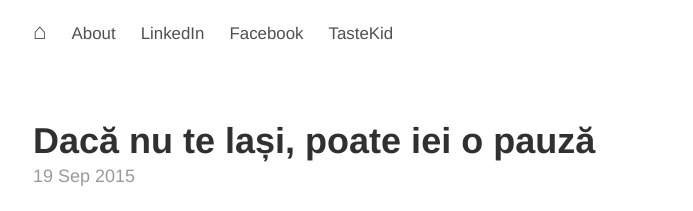
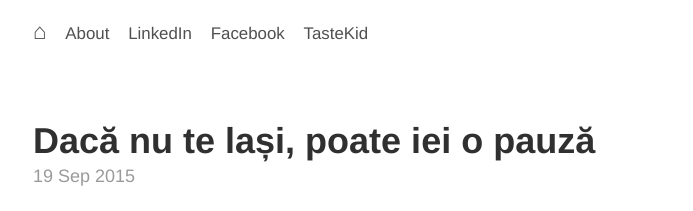
Before and after one commit to aoghina/aoghina.github.io, a Jekyll site: the page built from index.html, in a window 1280 px wide. Shown: the top 211 px of the page, without its empty margins (292-985 px from the left). Built offline with Jekyll 4.4.1, drawn with Linux system fonts in a browser that asks for light colours; the list of posts is cut into pages by our own code.

Commit message:
Update header

```diff
--- a/_layouts/default.html
+++ b/_layouts/default.html
@@ -11,7 +11,7 @@
         <h3 class="masthead-title">
           <a href="{{ site.baseurl }}/" title="Home">⌂</a>
           {% for page in site.pages_list %}
-            &nbsp;&nbsp;
+            &nbsp;
             <small><a href="{{ page[1]  }}">{{ page[0] }}</a></small>
           {% endfor %}
         </h3>
```
